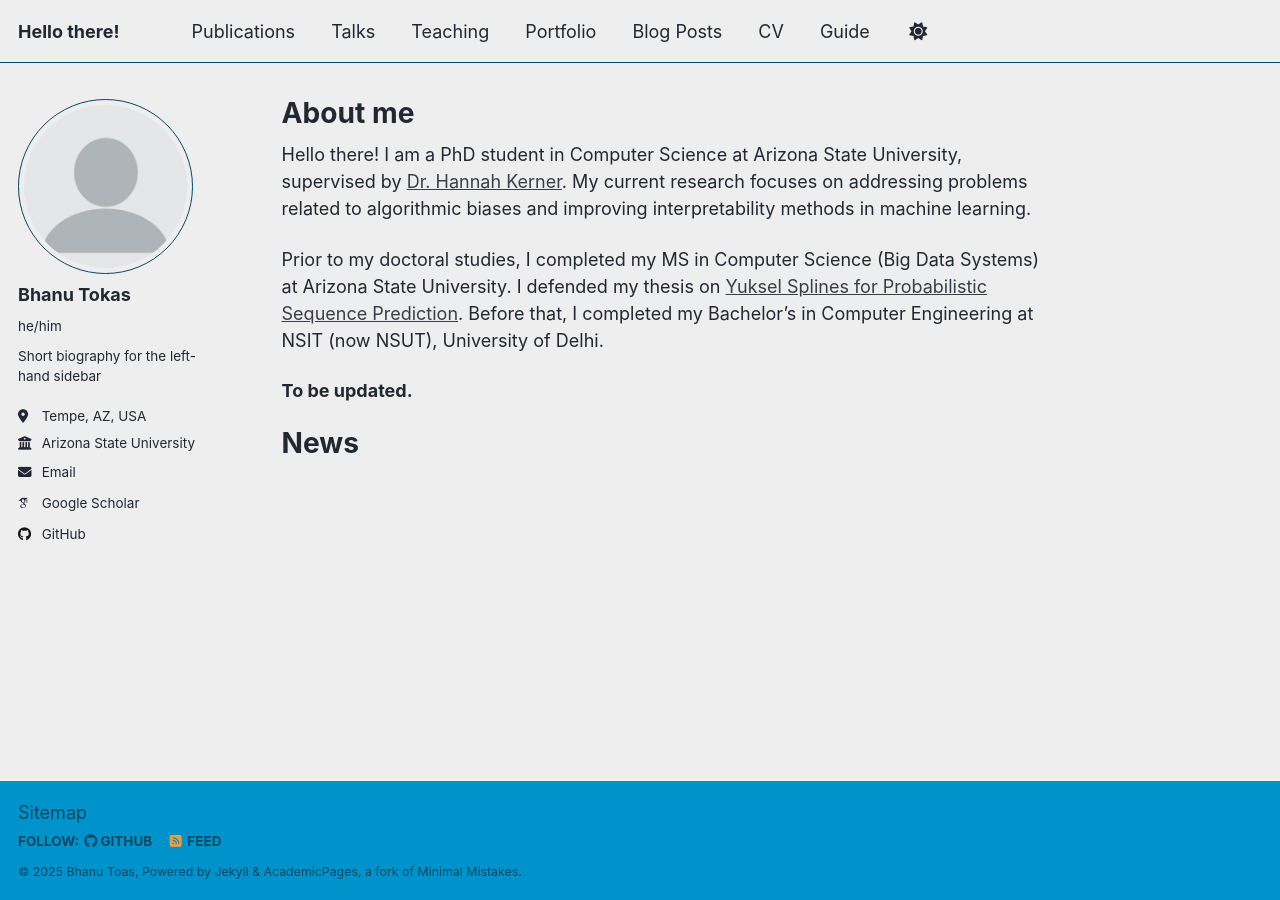
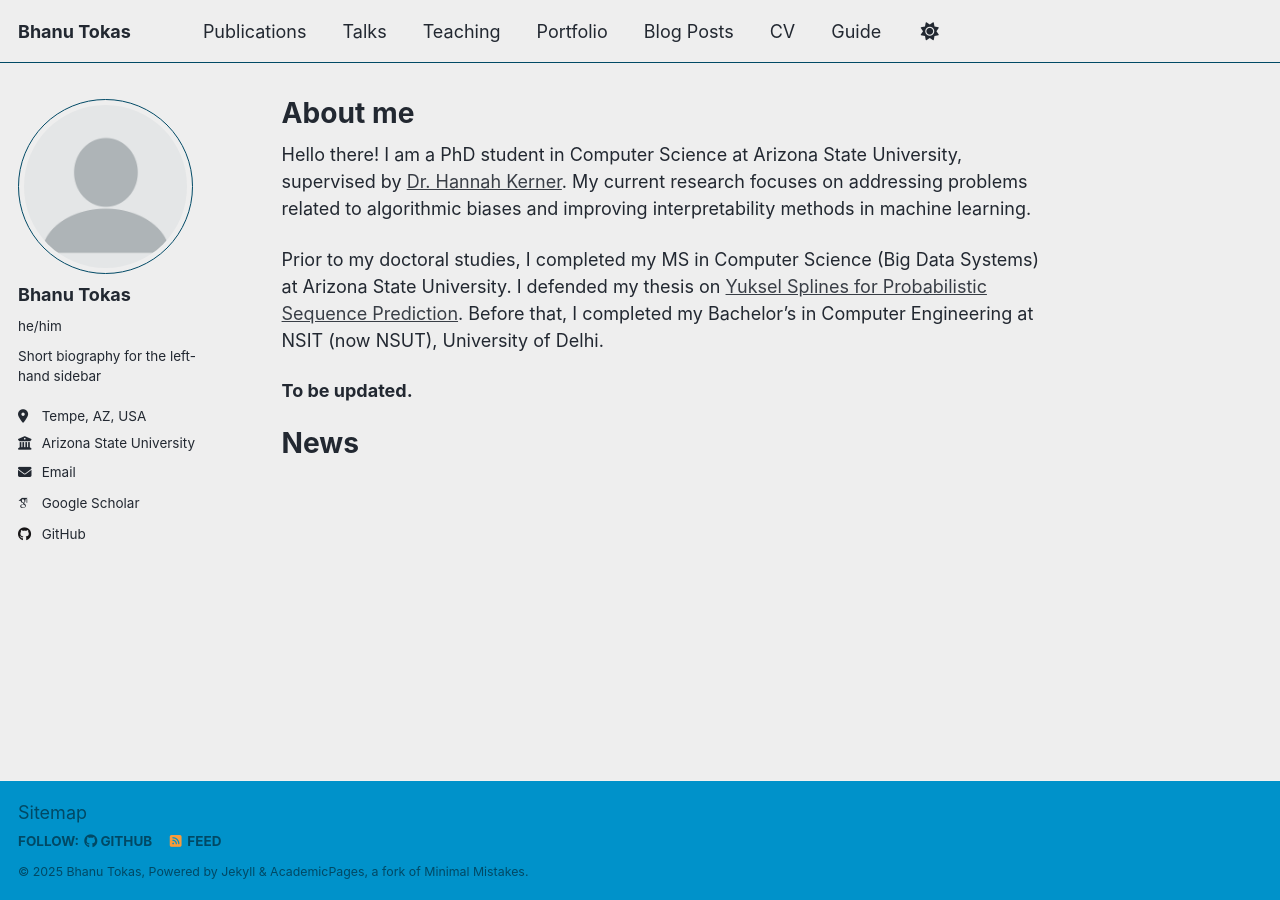
Before and after one commit to 24Beast/24Beast.github.io, a Jekyll site: the page built from _pages/about.md, in a window 1280 px wide. Built offline with Jekyll 4.4.1, drawn with Linux system fonts in a browser that asks for light colours; some web fonts are replaced; a script that is not in the unit is left out.

Commit message:
Update _config.yml

```diff
--- a/_config.yml
+++ b/_config.yml
@@ -9,9 +9,9 @@
 # Basic Site Settings
 locale                   : "en-US"
 site_theme               : "air" # Currently available options are "default", "air"
-title                    : "Hello there!"
+title                    : "Bhanu Tokas"
 title_separator          : "-"
-name                     : &name "Bhanu Toas"
+name                     : &name "Bhanu Tokas"
 description              : &description "Bhanu's web page."   # Update this with a general description of your site, this is the default if not overridden by a page
 url                      : https://24Beast.github.io # The base hostname & protocol for your site e.g. "https://[your GitHub username].github.io",
                                                            # or if you already have some other page hosted on Github then use "https://[your GitHub username].github.io/[Your Repo Name]"
```
